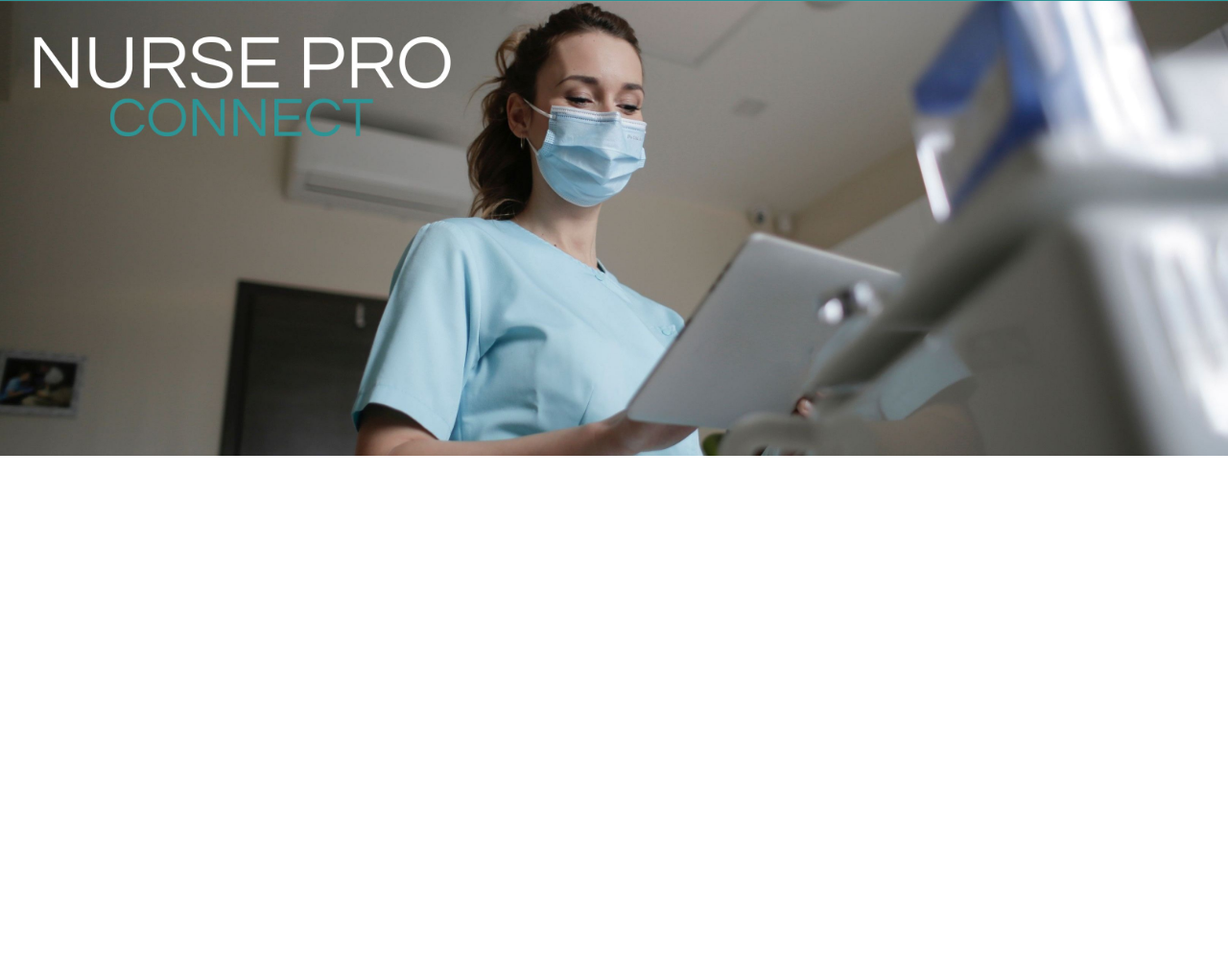
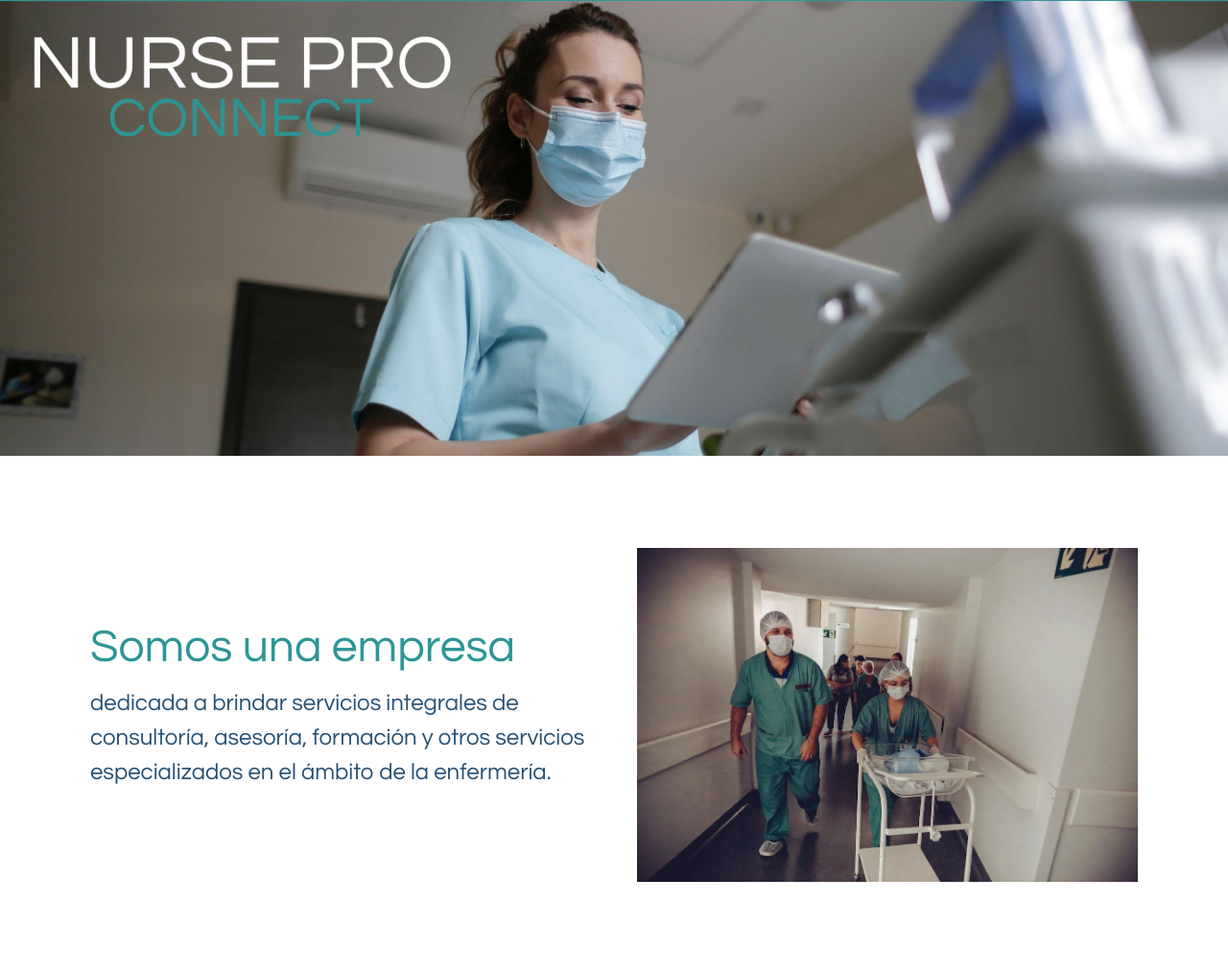
Before and after one commit to Nahuel7709/nurse-pro, a plain HTML site: page index.html in a window 1280 px wide. Shown: the part 165-1180 px from the top of the page at 96% size. Before the commit the page ends 800 px from the top, so only its background shows below. Drawn offline with nearby package versions, Linux system fonts and the light colour scheme; a web font is replaced by a local one.

Commit message:
seccion presentacion del main

```diff
--- a/index.html
+++ b/index.html
@@ -11,8 +11,10 @@
 <link href="https://fonts.googleapis.com/css2?family=Questrial&family=Single+Day&display=swap" rel="stylesheet">
 </head>
 <body>
+
+  <!--Seccion del Header y Navbar-->
     <div class="container-fluid">
-        <header class="d-flex flex-wrap align-items-center justify-content-center justify-content-md-between py-3 mb-0">
+        <header class="d-flex flex-wrap align-items-center justify-content-center justify-content-md-between py-3 mb-md-0">
           <div class="col-md-3 mb-2 mb-md-0">
             <a href="/" class="d-inline-flex link-body-emphasis text-decoration-none">
               <img class="mainlogo" src="public/images/main-logo.png" height="80px"  alt="nursepro-logo">
@@ -35,10 +37,29 @@
         </header>
       </div>
 
+      <!--Seccion de imagen con titulo -->
         <section class="main-image">
             <img src="public/images/fondo-nursepro-texto.jpg" width="100%" alt="enfermera">
         </section>
 
 
+      <!--Seccion jumbotron 1 -->
+
+      <div class="container col-xxl-8 px-4 py-5">
+        <div class="row flex-lg-row-reverse align-items-center g-5 py-5">
+          <div class="col-10 col-sm-8 col-lg-6">
+            <img src="./public/images/nurse-image1.png" class="d-block mx-lg-auto img-fluid" alt="Bootstrap Themes" width="700" height="500" loading="lazy">
+          </div>
+          <div class="col-lg-6">
+            <h1 class="display-5 lh-1 mb-3" id="title-presentation" >Somos una empresa</h1>
+            <p class="lead" id="text-presentation">dedicada a brindar servicios integrales de consultoría, asesoría, formación y otros servicios especializados en el ámbito de la enfermería.</p>
+          </div>
+        </div>
+      </div>
+
+
+
+
+      <script src="https://cdn.jsdelivr.net/npm/bootstrap@5.3.2/dist/js/bootstrap.bundle.min.js" integrity="sha384-C6RzsynM9kWDrMNeT87bh95OGNyZPhcTNXj1NW7RuBCsyN/o0jlpcV8Qyq46cDfL" crossorigin="anonymous"></script>
 </body>
 </html>
--- a/public/css/styles.css
+++ b/public/css/styles.css
@@ -1,3 +1,4 @@
+
 .container-fluid {
     background-color: #2d9596;
     width: 100%;
@@ -26,3 +27,16 @@
 #login-color {
     font-family: "Questrial"
 }
+
+#title-presentation{
+    font-family: "Questrial";
+    color: #2d9596;
+    font-size: 6vh;
+}
+
+#text-presentation{
+    font-family: "Questrial";
+    color: #265073;
+    font-size: 3vh;
+    text-align: left;
+}
```
Also changed, not shown: public/images/nurse-image1.png (added).
